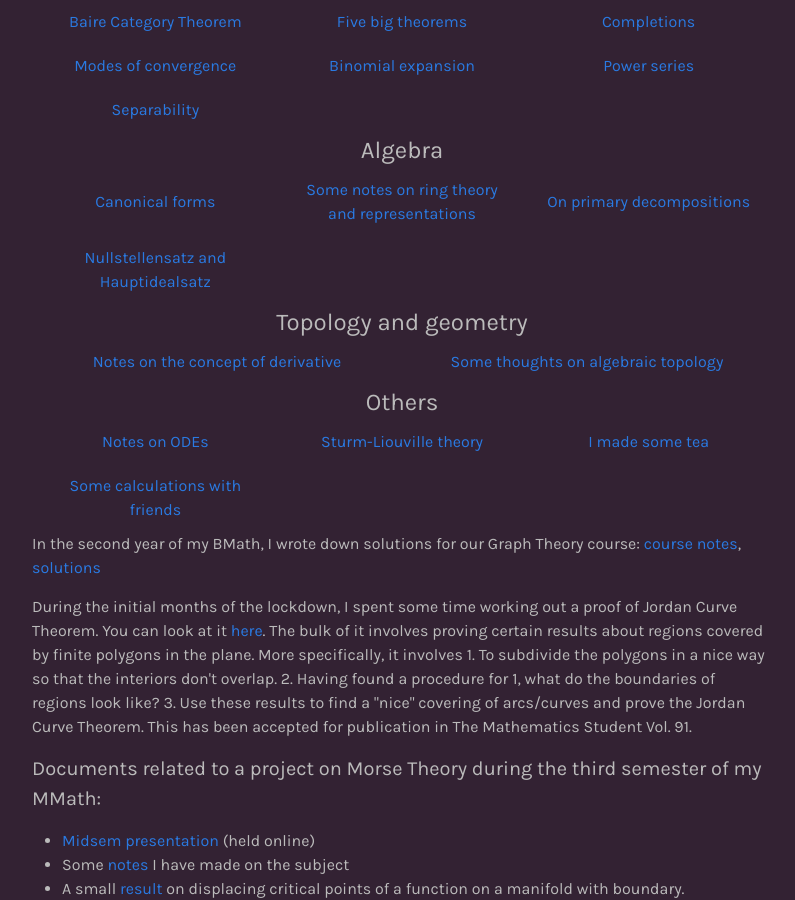
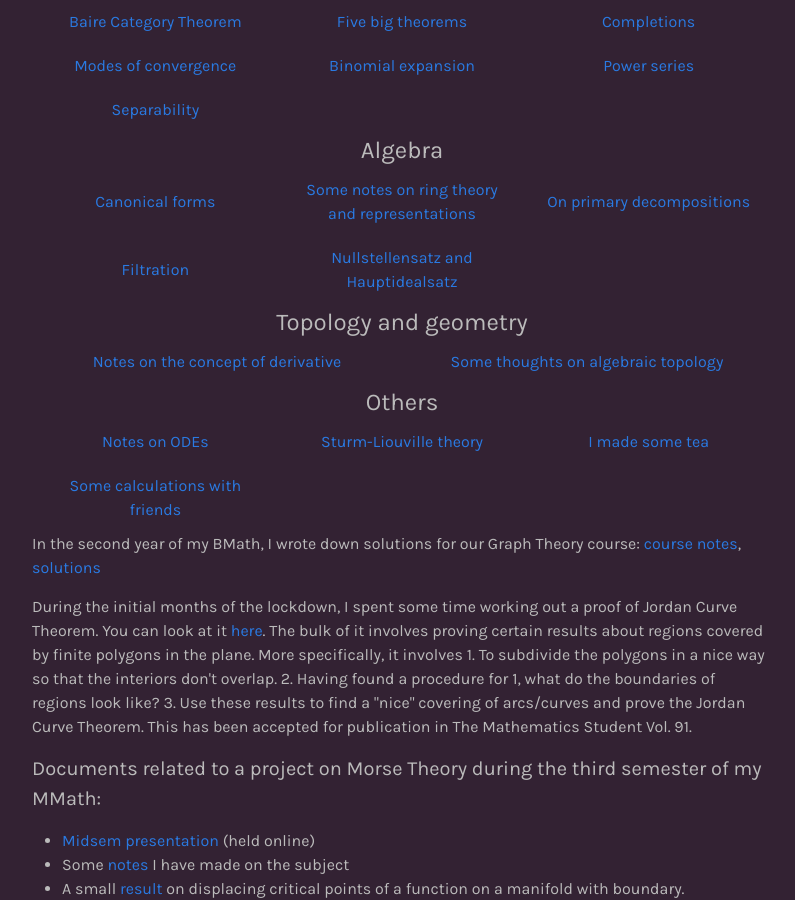
Before and after one commit to shrivathsap/shrivathsap.github.io, a Jekyll site: the page built from notes.html, in a window 1280 px wide and 900 px high, scrolled down 506 px. Shown: the whole window, without its empty margins (238-1033 px from the left). Built offline with Jekyll 4.4.1, drawn with Linux system fonts in a browser that asks for light colours.

Commit message:
Filtration

```diff
--- a/notes.html
+++ b/notes.html
@@ -80,6 +80,11 @@ layout: page
 				</tr>
 				<tr>
 					<td>
+						<div class="data" title="Filtration">
+							<a href="./resources/pdfs/algebra/filtration.pdf" target="_blank">Filtration</a>
+						</div>
+					</td>
+					<td>
 						<div class="data" title="Nullstellensatz and Hauptidealsatz">
 							<a href="./resources/pdfs/algebra/nullstellensatz.pdf" target="_blank">Nullstellensatz and Hauptidealsatz</a>
 						</div>
```
Also changed, not shown: 1 other file.
